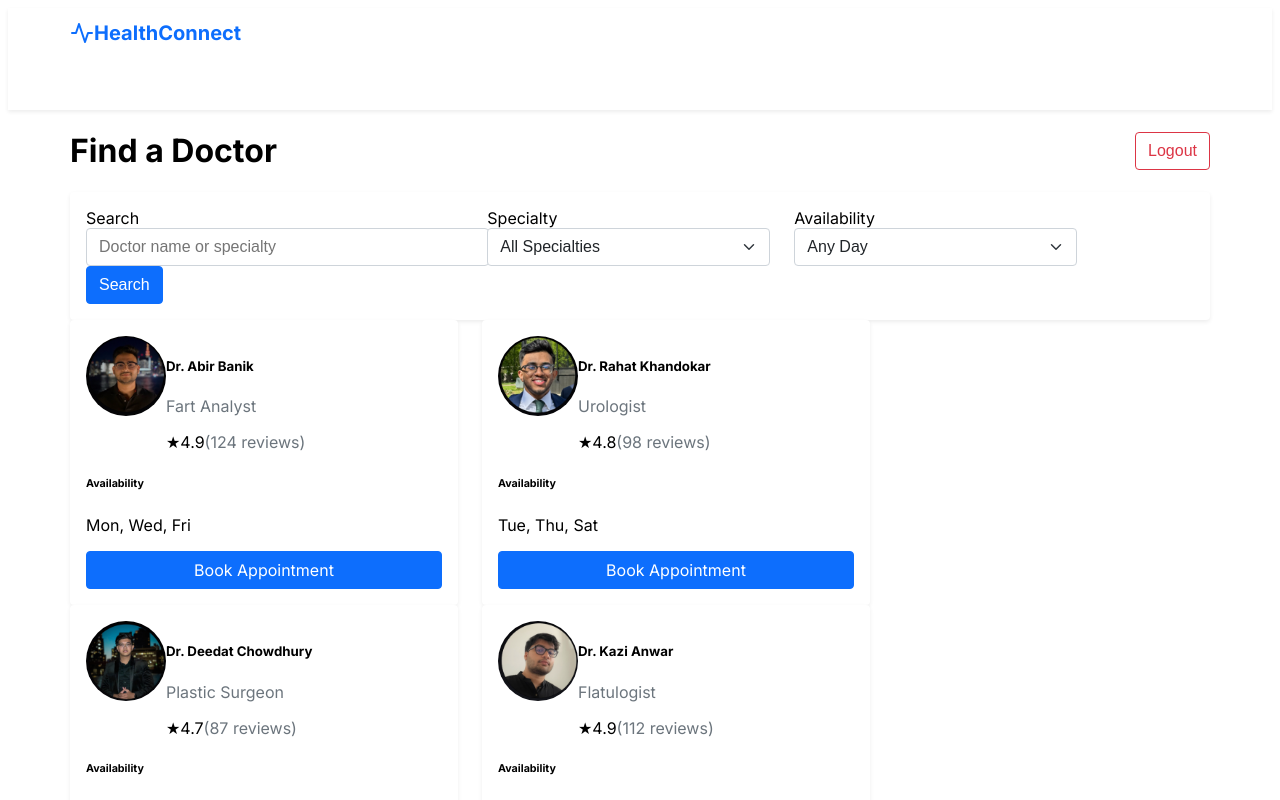
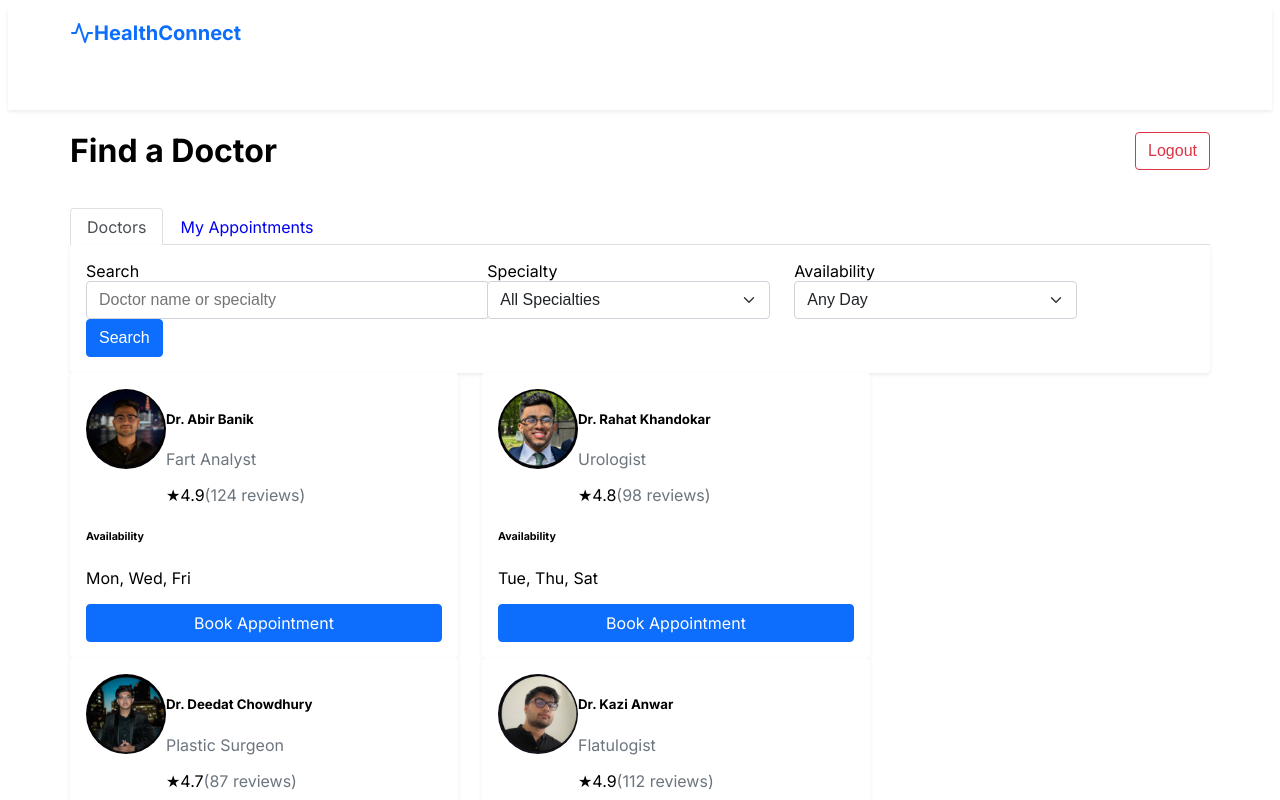
Before and after one commit to Kazi27/health-connect, a Next.js app: page /doctors in a window 1280 px wide. Shown: the top 800 px of the page. Built offline with nearby package versions, Linux system fonts and the light colour scheme; sample sign-in values are in the browser's storage.

Commit message:
added navtab when logged in to switch between doctors & appointments

```diff
--- a/app/appointments/page.tsx
+++ b/app/appointments/page.tsx
@@ -101,9 +101,25 @@ export default function AppointmentsPage() {
           </div>
         </div>
 
+        {/* Navigation Tabs */}
+        <div className="mb-4">
+          <ul className="nav nav-tabs">
+            <li className="nav-item">
+              <Link href="/doctors" className="nav-link">
+                Doctors
+              </Link>
+            </li>
+            <li className="nav-item">
+              <Link href="/appointments" className="nav-link active">
+                My Appointments
+              </Link>
+            </li>
+          </ul>
+        </div>
+
         {/* Filter Tabs */}
         <div className="mb-4">
-          <ul className="nav nav-tabs">
+          <ul className="nav nav-pills">
             <li className="nav-item">
               <button className={`nav-link ${filter === "all" ? "active" : ""}`} onClick={() => setFilter("all")}>
                 All
--- a/app/doctors/page.tsx
+++ b/app/doctors/page.tsx
@@ -59,6 +59,7 @@ export default function DoctorsPage() {
       <div className="container py-5">
         <div className="d-flex justify-content-between align-items-center mb-4">
           <h1>Find a Doctor</h1>
+          <div className="d-flex gap-2">
             <button
               onClick={() => {
                 if (typeof window !== "undefined") {
@@ -71,6 +72,23 @@ export default function DoctorsPage() {
             >
               Logout
             </button>
+          </div>
+        </div>
+
+        {/* Navigation Tabs */}
+        <div className="mb-4">
+          <ul className="nav nav-tabs">
+            <li className="nav-item">
+              <Link href="/doctors" className="nav-link active">
+                Doctors
+              </Link>
+            </li>
+            <li className="nav-item">
+              <Link href="/appointments" className="nav-link">
+                My Appointments
+              </Link>
+            </li>
+          </ul>
         </div>
 
         {/* Search and Filter Section */}
```
Lines whose indentation alone changed are shown as unchanged.
